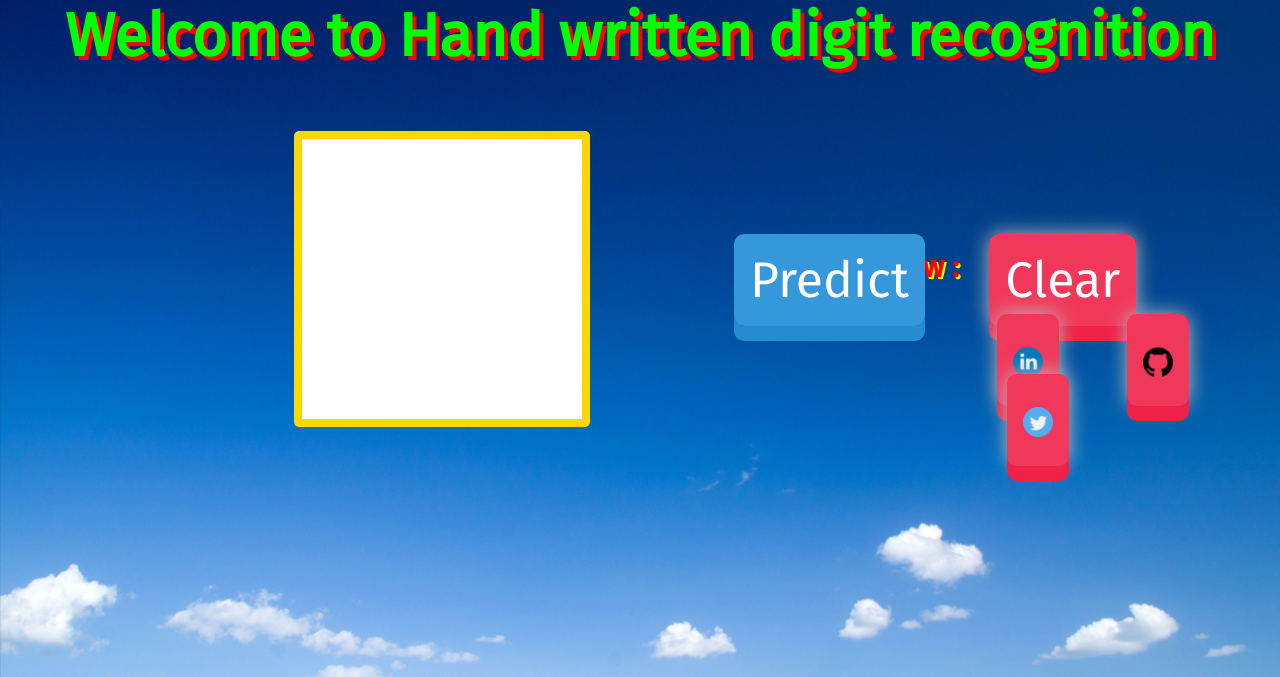
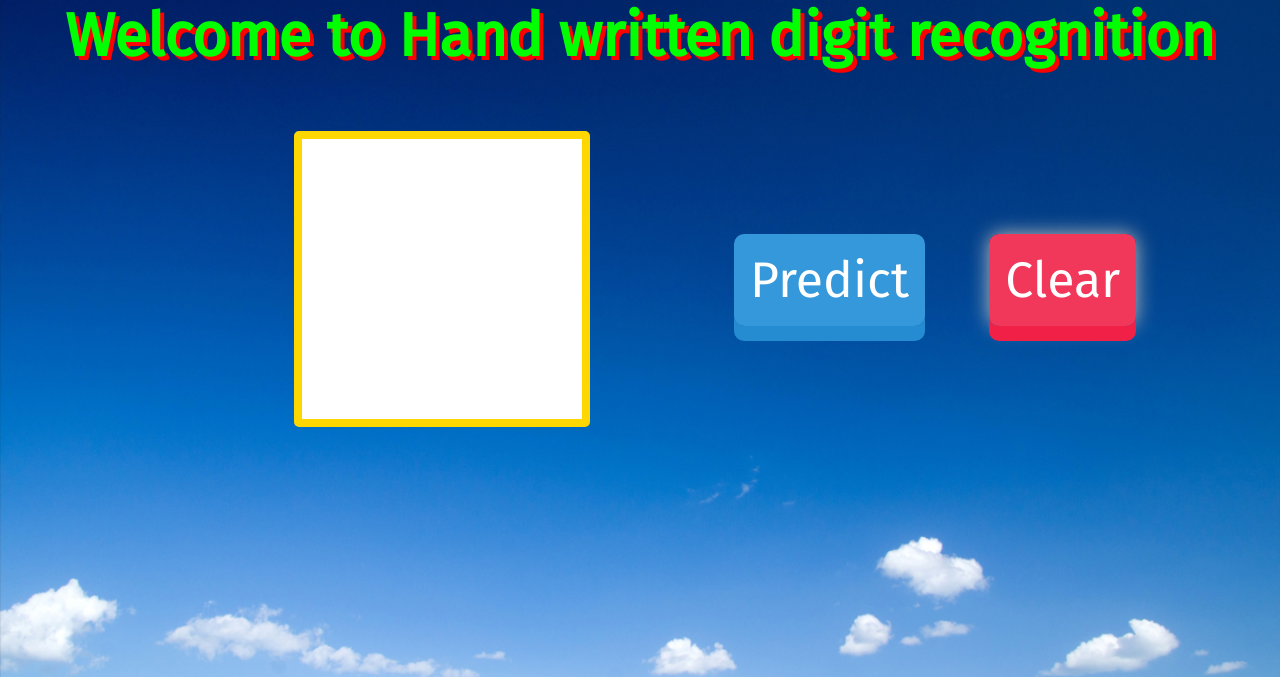
Before and after one commit to AdithyaYelloju/DigiRecogni, a Flask app: page /predict in a window 1280 px wide. Shown: the top 677 px of the page. Run offline with Flask 2, Linux system fonts and the light colour scheme; some libraries are stand-ins or nearby versions; some web fonts are replaced.

Commit message:
Update predict.html

```diff
--- a/templates/predict.html
+++ b/templates/predict.html
@@ -47,12 +47,6 @@
 			<h1 id="result" style="margin-left: 16%; margin-top:13%;float:left; color: yellow; font-size: 40px;"><span> </span></h1>
 		</div>
 
-		</div>
-			<h1 style="font-size:30px; color:red;text-shadow: 2px 2px yellow;">Follow :
-			<a href="https://www.linkedin.com/in/adithya-yelloju-653404133/" ><img src="/static/linkedin.png" width="30" height="30"></a>
-			<a href="https://github.com/AdithyaYelloju" ><img src="/static/github.png" width="30" height="30"></a>
-			<a href="https://twitter.com/AdithyaYelloju" ><img src="/static/twitter.png" width="30" height="30"></a>
-		</h1>
 
 
   		<script src='http://cdnjs.cloudflare.com/ajax/libs/jquery/2.1.3/jquery.min.js'></script>
```
